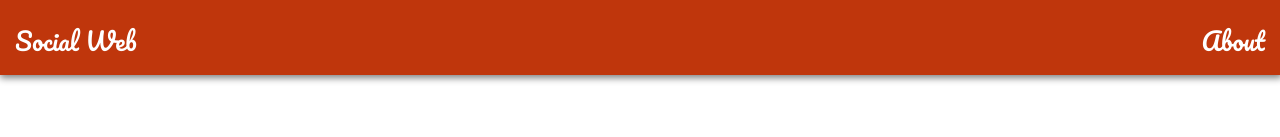
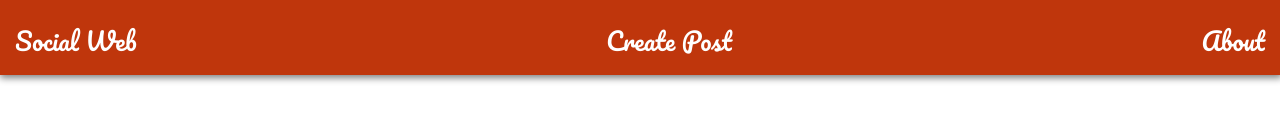
Before and after one commit to Avisa-GA/social-web, a React (Create React App) app: page / in a window 1280 px wide. Shown: the top 137 px of the page. Built offline with nearby package versions, Linux system fonts and the light colour scheme; no server answers; the HTML template or start-up script is replaced by a standard one; a web font is replaced by a local one.

Commit message:
feat: add posts route

```diff
--- a/src/components/Header.js
+++ b/src/components/Header.js
@@ -8,6 +8,9 @@ export default function Header({ getAllPosts }) {
 			<Link to="/" onClick={() => getAllPosts()}>
 				<h5>Social Web</h5>
 			</Link>
+			<Link to="/posts">
+			<h5>Create Post</h5>
+			</Link>
 			<Link to="/about">
 				<h5>About</h5>
 			</Link>
--- a/src/pages/Post.js
+++ b/src/pages/Post.js
@@ -13,10 +13,9 @@ export default function Post({post}) {
 
 						<button
 							style={{ marginBottom: '10%', marginLeft: '10%' }}
-							className="btn-floating halfway-fab waves-effect waves-light red"
-							// onClick={() => handleDelete(food.id)}
-                            >
-							<i className="material-icons">delete</i>
+							className="btn-floating halfway-fab waves-effect waves-light red">
+                            delete
+							{/* <i className="material-icons">delete</i> */}
 						</button>
 					</div>
 					<div className="card-content">
```
